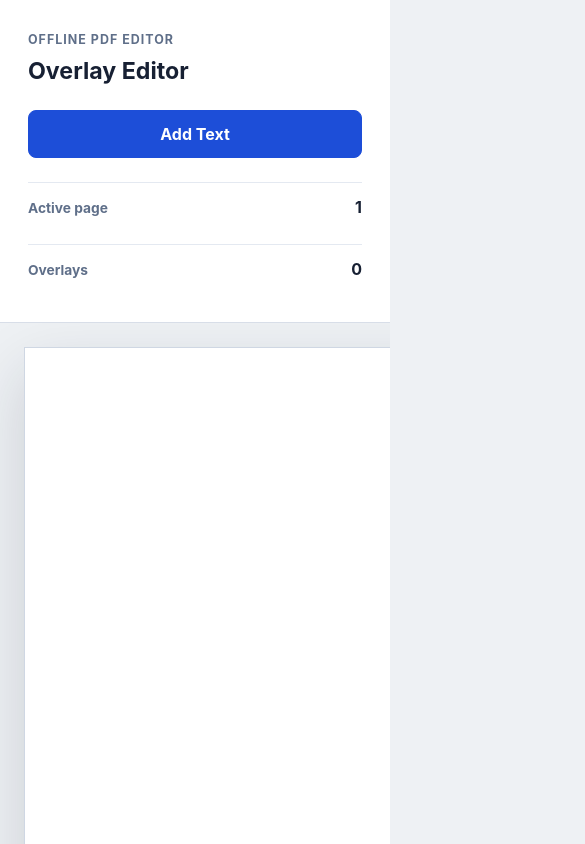
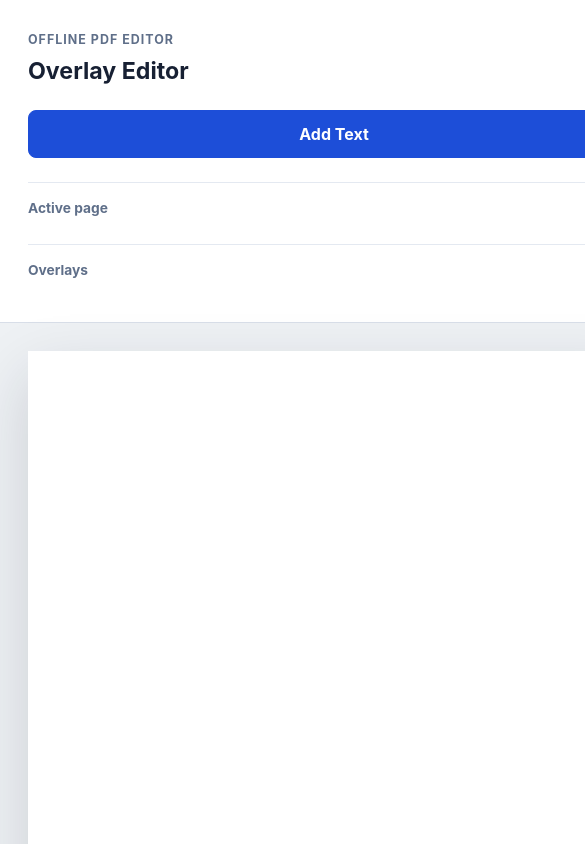
Before and after one commit to agungtrisutaji/pdf-editor, a React (Vite) app: page / in a window 390 px wide. Shown: the top 844 px of the page, 585 px wide, since content can reach past the window. Built offline with nearby package versions, Linux system fonts and the light colour scheme.

Commit message:
style: add layout styles for PDF viewer and file picker

```diff
--- a/src/App.css
+++ b/src/App.css
@@ -56,7 +56,6 @@ h1 {
 }
 
 button {
-  width: 100%;
   border-radius: 8px;
   border: 1px solid #1d4ed8;
   padding: 0.7rem 1rem;
@@ -74,6 +73,39 @@ button:hover {
 button:focus-visible {
   outline: 3px solid #93c5fd;
   outline-offset: 2px;
+}
+
+button:disabled {
+  border-color: #cbd5e1;
+  color: #64748b;
+  background: #e2e8f0;
+  cursor: not-allowed;
+}
+
+.file-picker {
+  display: grid;
+  gap: 10px;
+}
+
+.file-picker-label {
+  color: #172033;
+  font-weight: 700;
+}
+
+input[type="file"] {
+  width: 100%;
+  border-radius: 8px;
+  border: 1px solid #cbd5e1;
+  padding: 0.65rem;
+  background: #f8fafc;
+  color: #172033;
+  font: inherit;
+}
+
+.helper-text {
+  margin: 0;
+  color: #64748b;
+  font-size: 0.9rem;
 }
 
 .page-summary {
@@ -101,57 +133,90 @@ button:focus-visible {
   margin: 0;
   color: #172033;
   font-weight: 700;
+  overflow-wrap: anywhere;
+  text-align: right;
 }
 
-.workspace {
+.viewer-panel {
   overflow: auto;
   padding: 40px;
 }
 
-.page-frame {
+.viewer-toolbar {
+  display: flex;
+  align-items: flex-start;
+  justify-content: space-between;
+  gap: 24px;
+  margin: 0 auto 20px;
+  max-width: 1100px;
+}
+
+.page-controls {
+  display: flex;
+  align-items: center;
+  gap: 12px;
+  color: #334155;
+  font-weight: 700;
+}
+
+.viewer-meta {
+  display: flex;
+  flex-wrap: wrap;
+  gap: 10px;
+  max-width: 1100px;
+  margin: 0 auto 18px;
+  color: #475569;
+}
+
+.viewer-meta span {
+  border-radius: 999px;
+  border: 1px solid #cbd5e1;
+  padding: 4px 10px;
+  background: #ffffff;
+}
+
+.error-message {
+  margin: 0;
+  border-radius: 8px;
+  border: 1px solid #fecaca;
+  padding: 10px 12px;
+  color: #991b1b;
+  background: #fef2f2;
+}
+
+.viewer-panel > .error-message {
+  max-width: 1100px;
+  margin: 0 auto 18px;
+}
+
+.canvas-stage {
   position: relative;
-  width: 612px;
-  height: 792px;
+  display: grid;
+  place-items: start center;
+  min-height: 460px;
+  max-width: 1100px;
   margin: 0 auto;
-  background: #ffffff;
+  overflow: auto;
   border: 1px solid #cfd7e3;
-  box-shadow: 0 24px 60px rgba(23, 32, 51, 0.16);
+  background: #dfe5ed;
+  box-shadow: inset 0 1px 0 rgba(255, 255, 255, 0.42);
 }
 
 .pdf-canvas {
   display: block;
-  width: 612px;
-  height: 792px;
-  background:
-    linear-gradient(#ffffff, #ffffff) padding-box,
-    repeating-linear-gradient(
-      0deg,
-      transparent,
-      transparent 31px,
-      #f1f5f9 32px
-    );
+  margin: 28px;
+  background: #ffffff;
+  box-shadow: 0 24px 60px rgba(23, 32, 51, 0.16);
 }
 
-.overlay-layer {
+.empty-state {
   position: absolute;
-  inset: 0;
-  pointer-events: none;
-}
-
-.pdf-overlay {
-  position: absolute;
-  transform-origin: center;
-}
-
-.text-overlay {
-  display: flex;
-  align-items: center;
-  overflow: hidden;
-  border: 1px dashed #2563eb;
-  padding: 6px 8px;
-  background: rgba(239, 246, 255, 0.72);
-  line-height: 1.15;
-  white-space: nowrap;
+  top: 50%;
+  left: 50%;
+  max-width: 280px;
+  transform: translate(-50%, -50%);
+  color: #475569;
+  text-align: center;
 }
 
 @media (max-width: 760px) {
@@ -164,7 +229,16 @@ button:focus-visible {
     border-bottom: 1px solid #d8dee8;
   }
 
-  .workspace {
+  .viewer-panel {
     padding: 24px;
   }
+
+  .viewer-toolbar {
+    flex-direction: column;
+  }
+
+  .page-controls {
+    width: 100%;
+    justify-content: space-between;
+  }
 }
```
